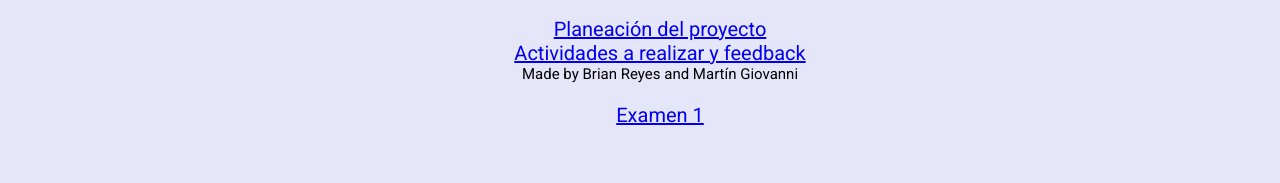
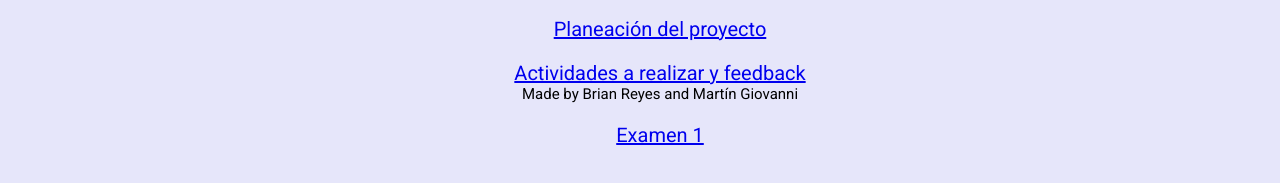
Before and after one commit to Brian-RG/TheRealGiovas.github.io, a plain HTML site: page index.html in a window 1280 px wide. Shown: the part 103-286 px from the top of the page. Drawn offline with Linux system fonts and the light colour scheme.

Commit message:
Update index.html

```diff
--- a/index.html
+++ b/index.html
@@ -16,6 +16,8 @@
     <div class="container">
       <ul class="list">
         <li><a href="Proyecto_Planeación.html">Planeación del proyecto</a></li>
+         </ul>
+      <ul class="list">
         <li><a href="Planeacion.html"> Actividades a realizar y feedback </a> </li>
         <li id="nombres">Made by Brian Reyes and Martín Giovanni</li>
       </ul>
```
